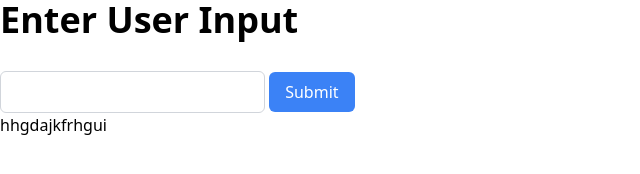
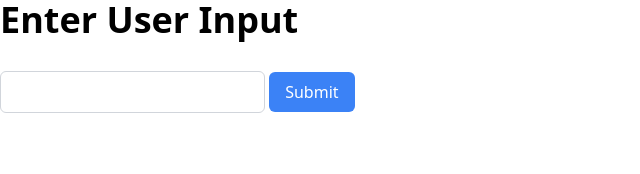
Before and after one commit to nagubathula/esPOST, a plain HTML site: page index.html in a window 1280 px wide. Shown: the whole page, without its empty margins (0-640 px from the left). Drawn offline with nearby package versions, Linux system fonts and the light colour scheme.

Commit message:
Update index.html

```diff
--- a/index.html
+++ b/index.html
@@ -13,7 +13,7 @@
       <input type="text" name="user_input" maxlength="50" pattern="[ -~]*" required class="px-4 py-2 border border-gray-300 rounded-md focus:outline-none focus:ring focus:border-blue-300">
       <input type="submit" value="Submit" class="px-4 py-2 mt-4 bg-blue-500 text-white rounded-md cursor-pointer">
     </form>
-    <p>hhgdajkfrhgui</p>
+
   </div>
 </body>
 </html>
```
